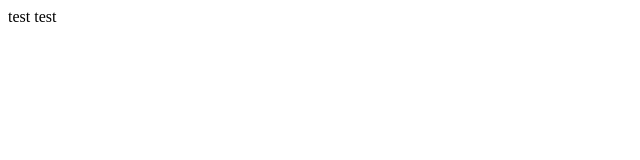
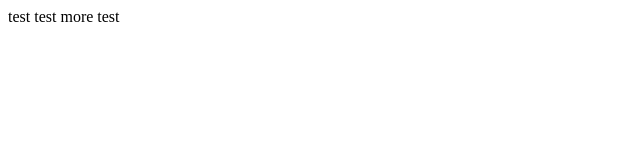
Before and after one commit to sb33ries/portfolio, a plain HTML site: page index.html in a window 1280 px wide. Shown: the full height of the page, 0-640 px from the left. Drawn offline with Linux system fonts and the light colour scheme.

Commit message:
more testing

```diff
--- a/index.html
+++ b/index.html
@@ -7,5 +7,6 @@
 </head>
 <body>
     test test
+    more test
 </body>
 </html>
```
